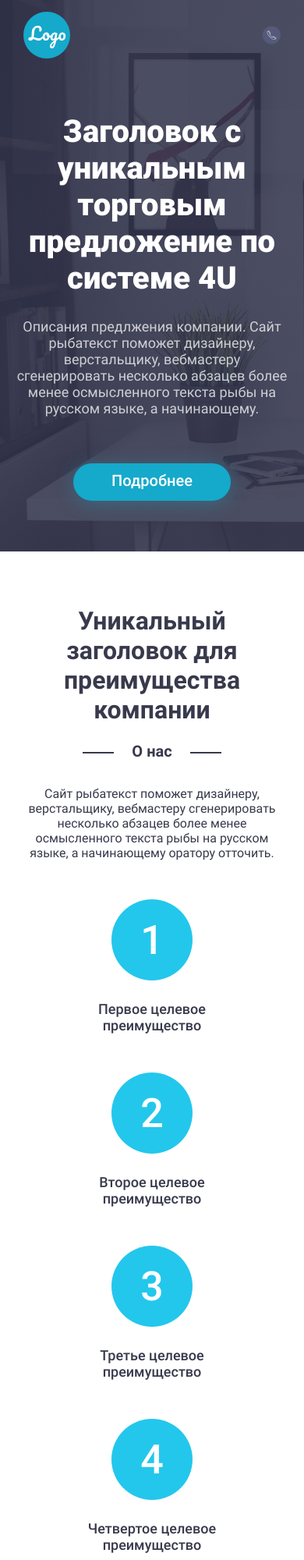
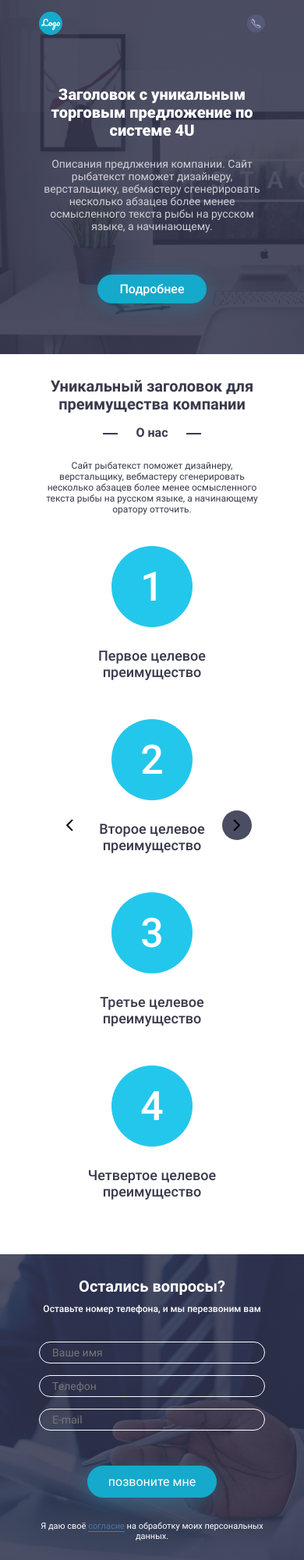
Before and after one commit to elenaK-2018/Template-cite, a plain HTML site: page index.html in a window 390 px wide. Shown: the top 2000 px of the page at 78% size. Drawn offline with Linux system fonts and the light colour scheme.

Commit message:
fixed project

```diff
--- a/index.html
+++ b/index.html
@@ -13,9 +13,8 @@
 
 <body>
     <header class="header">
-        <div class="header__top">
         <div class="container">
-                <div class="header__top-wrap">
+            <div class="header__wrap">
                 <div class="header__logo logo">
                     <img class="logo__img " src="image/logo.svg" alt="Логотип компании">
                 </div>
@@ -27,18 +26,17 @@
                 <img class="header__icon-phone icon-phone" src="image/phone.svg" alt="Иконка с изображением телефона">
             </div>
         </div>
-        </div>
-
-        <div class="header__content">
-            <div class="container container-small">
-                <h1 class="header__title">Заголовок c уникальным торговым предложение по системе 4U</h1>
-                <p class="header__description">Описания предлжения компании. Сайт рыбатекст поможет дизайнеру, верстальщику, вебмастеру сгенерировать несколько абзацев более менее осмысленного текста рыбы на русском языке, а начинающему.</p>
-                <a class="header__btn" href="#">Подробнее</a>
-            </div>
-        </div>
     </header>
 
     <main>
+        <section class="hero">
+            <div class="container container-small">
+                <h1 class="hero__title">Заголовок c уникальным торговым предложение по системе 4U</h1>
+                <p class="hero__description">Описания предлжения компании. Сайт рыбатекст поможет дизайнеру, верстальщику, вебмастеру сгенерировать несколько абзацев более менее осмысленного текста рыбы на русском языке, а начинающему.</p>
+                <a class="hero__btn" href="#">Подробнее</a>
+            </div>
+        </section>
+
         <section class="about">
             <div class="container container-small container-small_about">
                 <div class="about__content">
@@ -77,7 +75,6 @@
 
         <section class="feedback">
             <div class="container">
-                <div class="feedback__content">
                 <h2 class="feedback__title title">Остались вопросы?</h2>
                 <p class="feedback__subtitle">Оставьте номер телефона, и мы перезвоним вам</p>
                 <form class="feedback__form form"  action="https://jsonplaceholder.typicode.com/posts" method="POST">
@@ -86,10 +83,9 @@
                         <input class="form__input" type="tel" name="phone" placeholder="Телефон" required>
                         <input class="form__input" type="email" name="email" placeholder="E-mail" required>
                     </fieldset>
-                        <button class="form__btn" type="submit">Позвоните мне</button>
+                    <button class="form__btn" type="submit">позвоните мне</button>
                     <p class="form__true">Я даю своё <a class="form__true-link" href="#">согласие</a> на обработку моих персональных данных.</p>
                 </form>
-                </div>
             </div>
         </section>
     </main>
--- a/style/about.css
+++ b/style/about.css
@@ -49,6 +49,7 @@
 .list {
     display: flex;
     justify-content: space-evenly;
+    counter-reset: my-counter 0;
 }
 
 .list__item {
@@ -70,7 +71,8 @@
 }
 
 .list__icon:before {
-    content: "";
+    content: counter(my-counter);
+    counter-increment: my-counter;
     position: absolute;
     top: 50%;
     left: 50%;
@@ -83,22 +85,6 @@
 .list__text {
     font-size: 20px;
     line-height: 23px;
-}
-
-.list__icon_1:before {
-    content: "1";
-}
-
-.list__icon_2:before {
-    content: "2";
-}
-
-.list__icon_3:before {
-    content: "3";
-}
-
-.list__icon_4:before {
-    content: "4";
 }
 
 .about__slider {
@@ -194,7 +180,7 @@
     }
 }
 
-@media (max-width: 320px) {
+@media (max-width: 480px) {
     .about {
         padding-top: 30px;
         padding-bottom: 60px;
@@ -254,6 +240,7 @@
     }
 
     .about__arrow {
-        display: block;
+        display: flex;
+        gap: 30px;
     }
 }
--- a/style/default.css
+++ b/style/default.css
@@ -110,7 +110,7 @@ fieldset {
     }
 }
 
-@media (max-width: 320px) {
+@media (max-width: 480px) {
     .container {
         max-width: 320px;
         padding: 0 15px;
--- a/style/feedback.css
+++ b/style/feedback.css
@@ -1,19 +1,15 @@
 .feedback {
     padding-top: 70px;
-    padding-bottom: 70px;
-    min-height: 621px;
+    padding-bottom: 228px;
     background: linear-gradient(
             0deg,
             rgba(47, 50, 75, 0.85),
             rgba(47, 50, 75, 0.85)
         ),
         url(../image/bg-2.jpg);
-    background-position: center;
+    background-position: bottom 13% right 0;
     background-repeat: no-repeat;
-    background-size: 1600px auto;
-}
-
-.feedback__content {
+    background-size: cover;
     text-align: center;
 }
 
@@ -53,10 +49,8 @@
 }
 
 .form__btn {
-    display: block;
     margin: 0 auto;
-    width: 218px;
-    height: 48px;
+    padding: 11px 38px;
     background-color: var(--blue);
     border-radius: 30px;
     box-shadow: 0px 4px 25px 0px rgba(21, 169, 203, 0.3);
@@ -79,9 +73,8 @@
 
 @media (max-width: 1024px) {
     .feedback {
-        padding-bottom: 44px;
-        min-height: 558px;
-        background-size: 1024px auto;
+        padding-bottom: 202px;
+        background-position: bottom 85px left 36%;
     }
 
     .feedback__title {
@@ -120,17 +113,11 @@
     }
 }
 
-@media (max-width: 500px) {
-    .form__fieldset {
-        width: 300px;
-    }
-}
-
-@media (max-width: 355px) {
+@media (max-width: 480px) {
     .feedback {
         padding-top: 30px;
-        padding-bottom: 30px;
-        min-height: 398px;
+        padding-bottom: 157px;
+        background-position: bottom 85px left 54%;
     }
 
     .feedback__title {
@@ -145,6 +132,7 @@
 
     .form__fieldset {
         width: 290px;
+        margin-bottom: 45px;
     }
 
     .form__input {
@@ -160,9 +148,7 @@
     }
 
     .form__btn {
-        width: 174px;
-        height: 38px;
-        margin-bottom: 30px;
+        padding: 11px 27px;
         font-size: 16px;
         line-height: 19px;
     }
--- a/style/header-top.css
+++ /dev/null
@@ -1,76 +0,0 @@
-.header__top {
-    margin-bottom: 120px;
-}
-
-.header__top-wrap {
-    display: flex;
-    justify-content: space-between;
-    align-items: center;
-}
-
-.contact {
-    display: flex;
-    flex-direction: column;
-    justify-content: center;
-    align-items: center;
-    width: 210px;
-    height: 53px;
-    color: var(--white);
-    font-weight: 400;
-}
-
-.contact__link-one {
-    font-size: 24px;
-    line-height: 28px;
-    margin-bottom: 2.85px;
-}
-
-.contact__link-two {
-    font-size: 16px;
-    line-height: 19px;
-    border-bottom: 1px solid rgba(255, 255, 255, 0.5);
-}
-
-.icon-phone {
-    display: none;
-}
-
-@media (max-width: 1024px) {
-    .header__top {
-        margin-bottom: 70px;
-    }
-
-    .contact {
-        width: 186px;
-        height: 49px;
-        will-change: auto;
-    }
-
-    .contact__link-one {
-        font-size: 21px;
-        line-height: 25px;
-        margin-bottom: 4px;
-    }
-
-    .contact__link-two {
-        font-size: 13px;
-        line-height: 15px;
-    }
-}
-
-@media (max-width: 480px) {
-    .header__top {
-        margin-bottom: 70px;
-    }
-
-    .contact {
-        display: none;
-    }
-
-    .icon-phone {
-        display: block;
-        width: 24px;
-        height: 24px;
-        will-change: auto;
-    }
-}
--- a/style/header.css
+++ b/style/header.css
@@ -1,30 +1,79 @@
 .header {
     padding-top: 40px;
-    padding-bottom: 120px;
-    background: linear-gradient(
-            0deg,
-            rgba(47, 50, 75, 0.85),
-            rgba(47, 50, 75, 0.85)
-        ),
-        url(../image/bg-1.jpg);
-    background-position: center;
-    background-repeat: no-repeat;
-    background-size: 1600px auto;
+    margin-bottom: -108px;
+}
+
+.header__wrap {
+    display: flex;
+    justify-content: space-between;
+    align-items: center;
+}
+
+.contact {
+    display: flex;
+    flex-direction: column;
+    justify-content: center;
+    align-items: center;
+    width: 210px;
+    height: 53px;
+    color: var(--white);
+    font-weight: 400;
+}
+
+.contact__link-one {
+    font-size: 24px;
+    line-height: 28px;
+    margin-bottom: 2.85px;
+}
+
+.contact__link-two {
+    font-size: 16px;
+    line-height: 19px;
+    border-bottom: 1px solid rgba(255, 255, 255, 0.5);
+}
+
+.icon-phone {
+    display: none;
 }
 
 @media (max-width: 1024px) {
     .header {
         padding-top: 26px;
-        padding-bottom: 70px;
-        background-size: 1024px auto;
+        margin-bottom: -86px;
+    }
+
+    .contact {
+        width: 186px;
+        height: 49px;
+        will-change: auto;
+    }
+
+    .contact__link-one {
+        font-size: 21px;
+        line-height: 25px;
+        margin-bottom: 4px;
+    }
+
+    .contact__link-two {
+        font-size: 13px;
+        line-height: 15px;
     }
 }
 
-@media (max-width: 520px) {
+@media (max-width: 480px) {
     .header {
         padding-top: 15px;
-        padding-bottom: 65px;
-        background-position: left;
-        background-size: cover;
+        margin-bottom: -45px;
+    }
+
+    .contact {
+        display: none;
+    }
+
+    .icon-phone {
+        display: block;
+        width: 24px;
+        height: 24px;
+        will-change: auto;
     }
 }
--- a/style/header-content.css
+++ b/style/hero.css
@@ -1,15 +1,26 @@
-.header__content {
+.hero {
+    padding-top: 228px;
+    padding-bottom: 120px;
+    background: linear-gradient(
+            0deg,
+            rgba(47, 50, 75, 0.85),
+            rgba(47, 50, 75, 0.85)
+        ),
+        url(../image/bg-1.jpg);
+    background-position: bottom 49% right 0;
+    background-repeat: no-repeat;
+    background-size: cover;
     text-align: center;
 }
 
-.header__title {
+.hero__title {
     font-size: 52px;
     font-weight: 900;
     line-height: 61px;
     margin-bottom: 35px;
 }
 
-.header__description {
+.hero__description {
     font-size: 22px;
     font-weight: 400;
     line-height: 26px;
@@ -17,11 +28,9 @@
     color: rgba(255, 255, 255, 0.75);
 }
 
-.header__btn {
-    display: block;
+.hero__btn {
+    display: inline-block;
     margin: 0 auto;
-    width: 200px;
-    height: 48px;
     font-size: 20px;
     line-height: 23px;
     border-radius: 30px;
@@ -31,40 +40,48 @@
 }
 
 @media (max-width: 1024px) {
-    .header__title {
+    .hero {
+        padding-top: 156px;
+        padding-bottom: 70px;
+    }
+
+    .hero__title {
         font-size: 40px;
         line-height: 47px;
         margin-bottom: 27.57px;
     }
 
-    .header__description {
+    .hero__description {
         font-size: 18px;
         line-height: 21px;
         margin-bottom: 60.43px;
     }
 
-    .header__btn {
-        width: 202px;
+    .hero__btn {
         padding: 11px 49px;
     }
 }
 
-@media (max-width: 320px) {
-    .header__title {
+@media (max-width: 480px) {
+    .hero {
+        padding-top: 110px;
+        padding-bottom: 65px;
+        background-position: bottom 49% left 13%;
+    }
+
+    .hero__title {
         font-size: 20px;
         line-height: 23px;
         margin-bottom: 23px;
     }
 
-    .header__description {
+    .hero__description {
         font-size: 14px;
         line-height: 16px;
         margin-bottom: 54px;
     }
 
-    .header__btn {
-        width: 160px;
-        height: 38px;
+    .hero__btn {
         padding: 9px 28.3px;
         font-size: 16px;
         line-height: 19px;
--- a/style/style.css
+++ b/style/style.css
@@ -3,8 +3,7 @@
 @import "font.css";
 @import "var.css";
 @import "header.css";
-@import "header-top.css";
-@import "header-content.css";
+@import "hero.css";
 @import "about.css";
 @import "feedback.css";
 @import "footer.css";
```
Also changed, not shown: style/footer.css (+12 -6 lines). Lines whose indentation alone changed are shown as unchanged.
